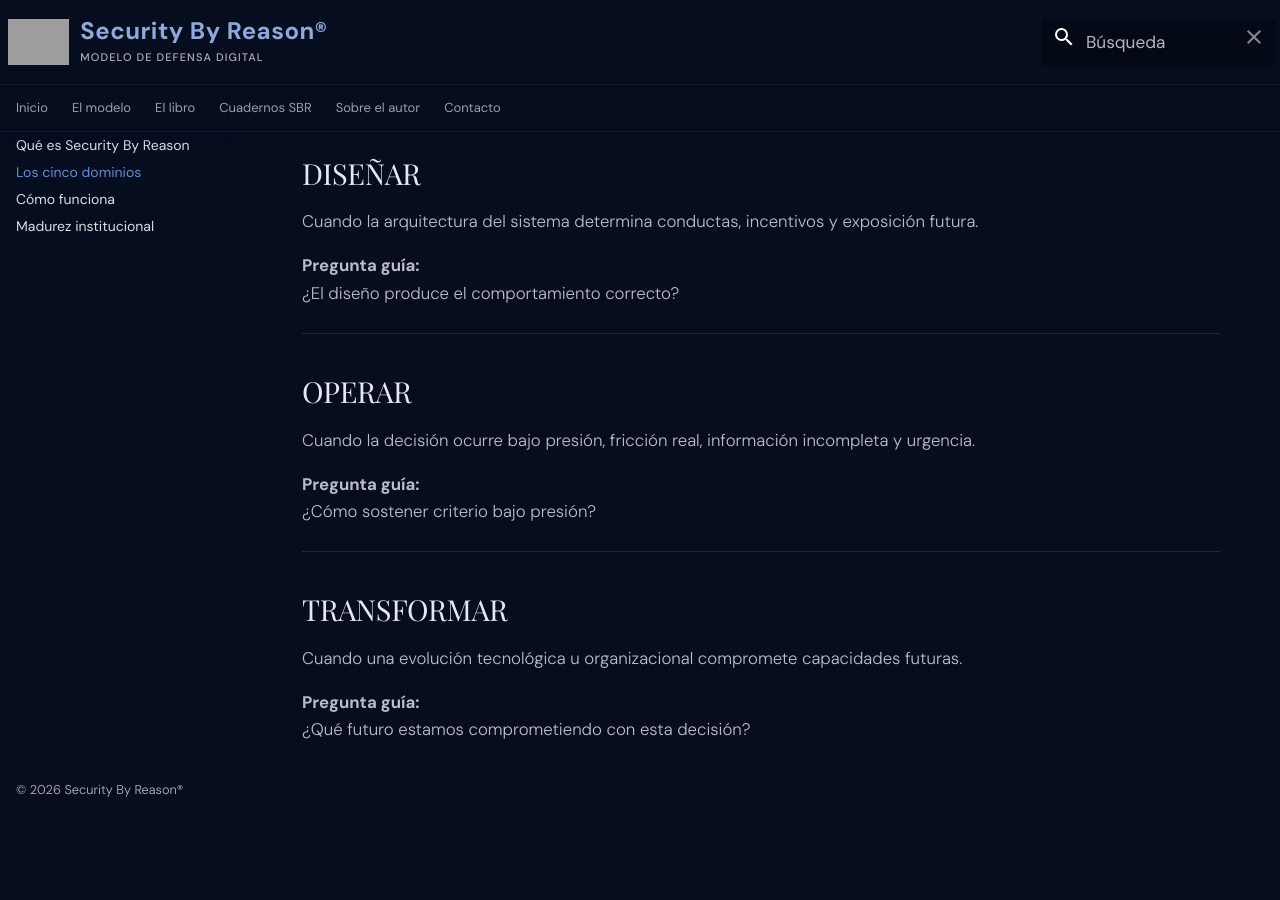
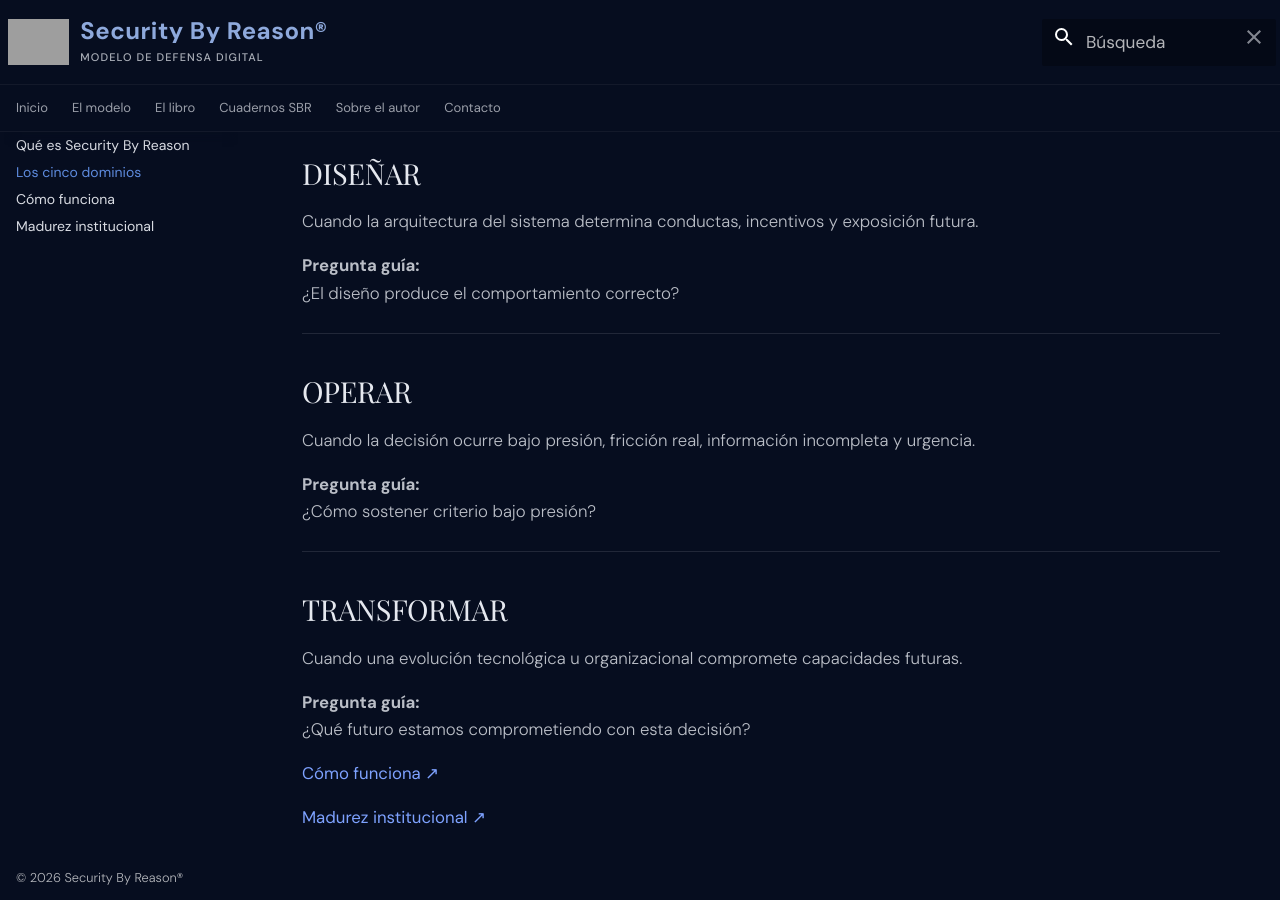
Before and after one commit to danielsasia/sbr-site, an MkDocs documentation site: the page built from docs/modelo/dominios.md, in a window 1280 px wide and 900 px high, scrolled down 673 px. Built offline with MkDocs 1.6.1 and Material for MkDocs 9.7.7, drawn with Linux system fonts in a browser that asks for light colours; some web fonts are replaced; before the commit the page ends 1485 px from its top, so only the background shows below that; grey boxes are pictures that could not be loaded.

Commit message:
Update dominios.md

```diff
--- a/docs/modelo/dominios.md
+++ b/docs/modelo/dominios.md
@@ -50,3 +50,7 @@ Cuando una evolución tecnológica u organizacional compromete capacidades futur
 
 **Pregunta guía:**
 ¿Qué futuro estamos comprometiendo con esta decisión?
+
+[Cómo funciona](como-funciona.md){ .text-cta }
+
+[Madurez institucional](madurez.md){ .text-cta }
```
